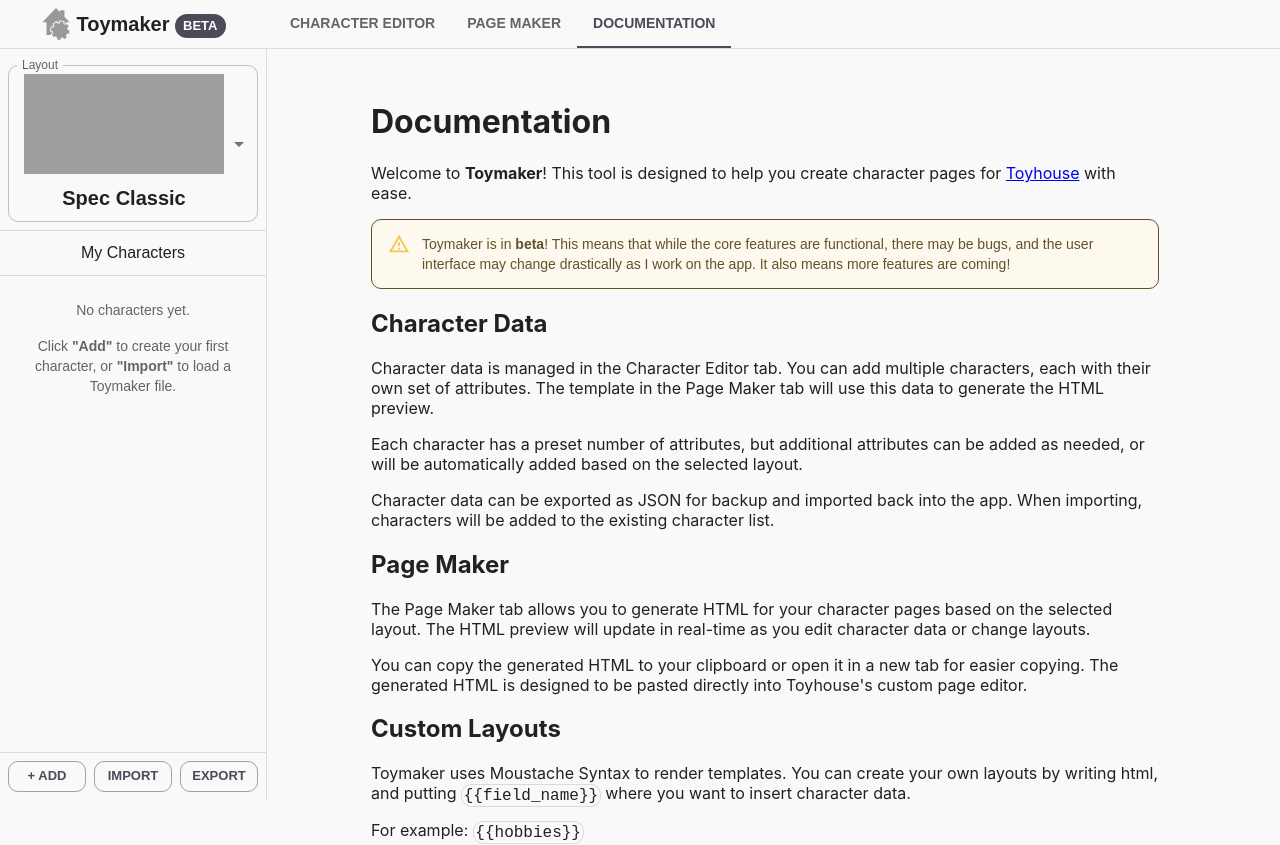
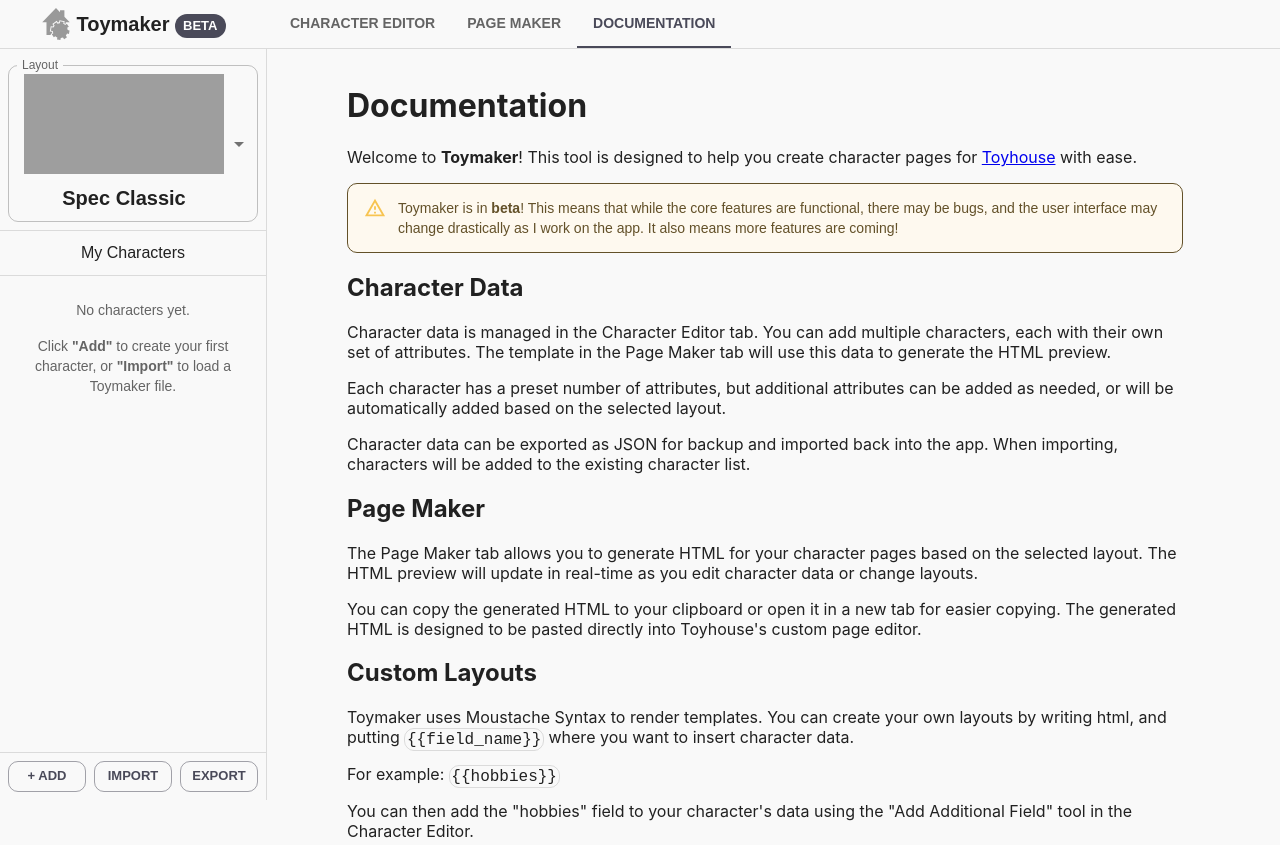
Before and after one commit to spectrology/toyhouse-maker, a React (Create React App) app: page / in a window 1280 px wide. Shown: the top 845 px of the page. Built offline with nearby package versions, Linux system fonts and the light colour scheme; grey boxes are pictures that could not be loaded; some icons are missing.

Commit message:
feat: More consistent page padding/formatting

```diff
--- a/src/App.tsx
+++ b/src/App.tsx
@@ -1,7 +1,7 @@
 import React, { useEffect } from 'react';
 import './App.css';
 import CharacterEditor from './pages/CharacterEditor/CharacterEditor';
-import { Box, createTheme, Paper, ThemeProvider, useMediaQuery } from '@mui/material';
+import { Box, Breakpoint, createTheme, Paper, ThemeProvider, useMediaQuery } from '@mui/material';
 import PageMaker from './pages/PageMaker';
 import Sidebar from './layout/Sidebar';
 import { CharacterProvider } from './contexts/CharacterContext';
@@ -11,6 +11,7 @@
 import { lightTheme } from './contexts/themes/lighttheme';
 import { darkTheme } from './contexts/themes/darktheme';
 import { SettingsProvider } from './contexts/SettingsContext';
+import PageWrapper from './layout/PageWrapper';
 
 interface TabPanelProps {
   children?: React.ReactNode;
@@ -46,6 +47,12 @@
   const [currentTheme, setCurrentTheme] = React.useState(lightTheme);
   const bigScreen = useMediaQuery(currentTheme.breakpoints.up('sm'));
 
+  const pageSizes = [
+    "md",
+    "lg",
+    "md"
+  ]
+
   return (
     <div className="App">
       <meta name="title" content="Spec's Toyhouse Maker" />
@@ -58,6 +65,7 @@
               <Paper>
                 <Box minHeight="100vh" width={bigScreen ? "calc(100% - 250px)" : "100%"} ml={bigScreen ? "250px" : 0}>
                   <Header sidebarOpen={sidebarOpen} setSidebarOpen={(status) => setSidebarOpen(status)} currentTab={tab} setCurrentTab={setTab} />
+                  <PageWrapper pageWidth={pageSizes[tab] as Breakpoint}>
                     <CustomTabPanel value={tab} index={0}>
                       <CharacterEditor />
                     </CustomTabPanel>
@@ -67,6 +75,7 @@
                     <CustomTabPanel value={tab} index={2}>
                       <Documentation />
                     </CustomTabPanel>
+                  </PageWrapper>
                 </Box>
               </Paper>
             </CharacterProvider>
--- /dev/null
+++ b/src/layout/PageWrapper.tsx
@@ -0,0 +1,14 @@
+import React from 'react';
+import { Box, Breakpoint, Container } from "@mui/material";
+
+const PageWrapper: React.FC<{ children: React.ReactNode, pageWidth: false | Breakpoint | undefined }> = ({ children, pageWidth }) => {
+    return (
+        <Container maxWidth={pageWidth}>
+            <Box pt={2} px={1}>
+                {children}
+            </Box>
+        </Container>
+    )
+}
+
+export default PageWrapper;
--- a/src/pages/CharacterEditor/CharacterEditor.tsx
+++ b/src/pages/CharacterEditor/CharacterEditor.tsx
@@ -62,10 +62,10 @@
     };
 
     return (
-        <Container maxWidth="md">
 
+        <Box>
             {characterData &&
-                <Box sx={{ display: "flex" }} p={3}>
+                <Box sx={{ display: "flex" }}>
                     <Box component="form" onSubmit={(e) => { e.preventDefault(); handleSave(); }}>
                         <Box display="flex" alignItems="right" justifyContent="right" gap={1}>
                             <Button type="submit" variant="contained">Save</Button>
@@ -107,7 +107,7 @@
                     </Typography>
                 </Box>
             )}
-        </Container>
+        </Box>
     );
 };
 
--- a/src/pages/Documentation/Documentation.tsx
+++ b/src/pages/Documentation/Documentation.tsx
@@ -7,8 +7,7 @@
 export const Documentation: React.FC = () => {
 
     return (
-        <Container maxWidth="md" >
-            <Box textAlign="left" p={{ xs: 1, md: 4 }}>
+        <Box textAlign="left">
             <h1>Documentation</h1>
             <p>Welcome to <b>Toymaker</b>! This tool is designed to help you create character pages for <a href="http://toyhou.se">Toyhouse</a> with ease.</p>
             <Alert severity="warning" sx={{ border: 1, borderColor: "warning" }}>
@@ -70,7 +69,6 @@
             <FieldConfigDoc />
 
         </Box>
-        </Container>
     )
 }
 
--- a/src/pages/PageMaker.tsx
+++ b/src/pages/PageMaker.tsx
@@ -45,18 +45,18 @@
     }, [theme, characterData]);
 
     return (
-        <Box display="flex" flexDirection="column" gap={2} overflow="hidden" p={3}>
+        <Box display="flex" flexDirection="column" gap={2} overflow="hidden">
             {/* HTML Preview: */}
             <Box height="calc(100vh - 280px)" sx={{ flex: 1, display: "flex", flexDirection: "column" }}>
                 <Box display="flex" alignItems="center" justifyContent="space-between" mb={2}>
                     <Typography variant="h5">HTML Preview</Typography>
                     <Box display="flex" gap={1}>
-                        <Button variant="contained" onClick={(e) => {
+                        {/* <Button variant="contained" onClick={(e) => {
                             e.preventDefault();
                             window.open("data:text/html;charset=utf-8," + encodeURIComponent(htmlPreview), "_blank"); return false;
                         }}>
                             Pop-Out
-                        </Button>
+                        </Button> */}
                         <Button variant="outlined" onClick={() => {
                             navigator.clipboard.writeText(compileTemplate(layout.template, characterData)).then(() => {
                                 alert("HTML copied to clipboard!");
```
Lines whose indentation alone changed are shown as unchanged.
